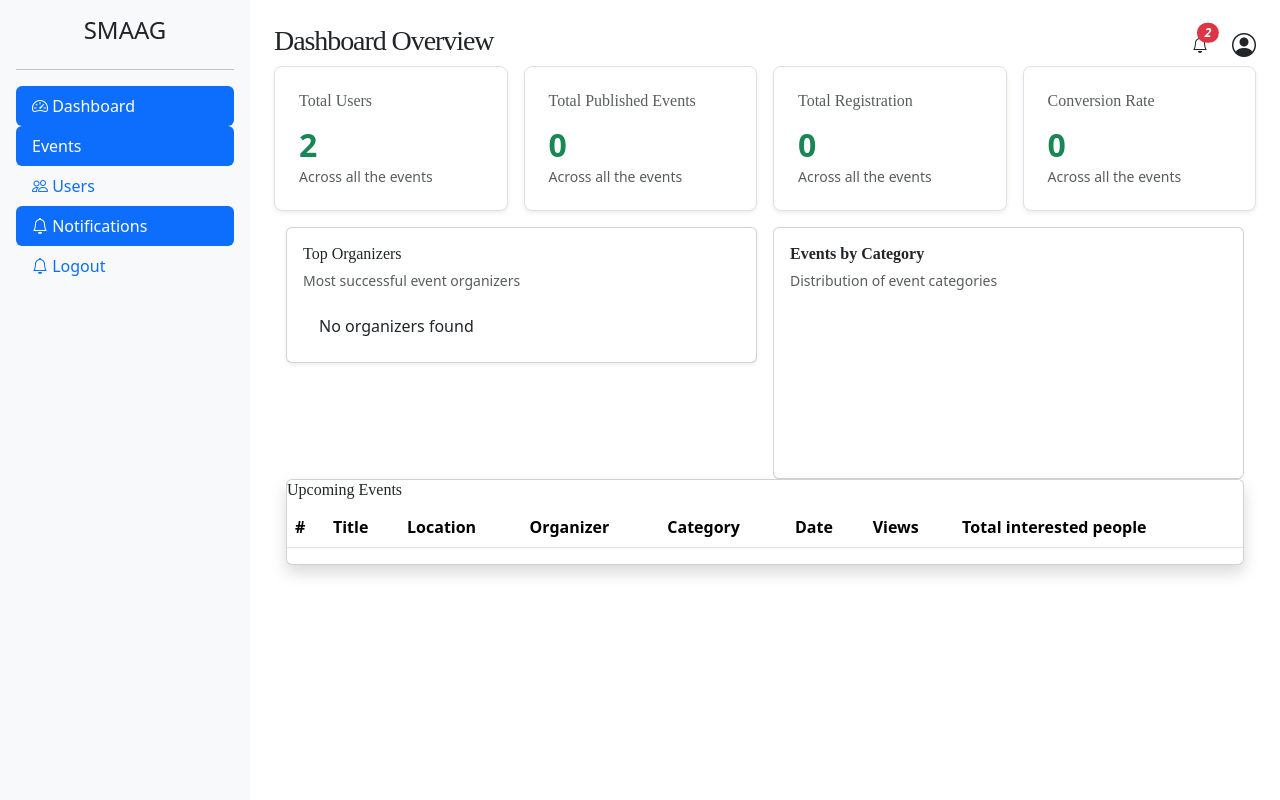
After one commit to NgobeseA/event_project, a Django app: page /admin-dashboard/ in a window 1280 px wide. The commit adds this page. Run offline with Django 5.2, Linux system fonts and the light colour scheme; data comes from the database, SQL or seed files in the repository; both versions use the stored data as it was after the commit; data that the repository does not hold is empty; a map, chart or similar area stays blank; some web fonts are replaced.

Commit message:
admin dashboard update

```diff
--- a/event_app/forms.py
+++ b/event_app/forms.py
@@ -182,7 +182,7 @@ class EventForm(forms.ModelForm):
             "title", "description", "category", "status",
             "start_date", "end_date", "start_time", "end_time",
             "venue", "city", "is_online", "online_link", "image", "tags",
-            "max_attendee", "registration_deadline",
+            "max_attendees", "registration_deadline",
         ]
         widgets = {
             "start_date": forms.DateInput(attrs={"type": "date", "class": "form-control"}),
@@ -198,7 +198,7 @@ class EventForm(forms.ModelForm):
             "category": forms.Select(attrs={"class": "form-select"}),
             "status": forms.Select(attrs={"class": "form-select"}),
             "is_online": forms.CheckboxInput(attrs={"class": "form-check-input"}),
-            "max_attendee": forms.NumberInput(attrs={"type": "date", "class": "form-control"}),
+            "max_attendees": forms.NumberInput(attrs={"type": "date", "class": "form-control"}),
             "registration_deadline": forms.DateInput(attrs={"type": "date", "class": "form-control"}),
 
         }
--- a/event_app/urls.py
+++ b/event_app/urls.py
@@ -7,6 +7,7 @@ urlpatterns = [
     path('', views.home_view, name='home'),
     path('register/', views.register_view, name='register'),
     path('login/', views.login_view, name='login'),
+    path('admin-dashboard/', views.admin_dashboard, name='admin_dashboard'),
     path('admin/create-user/', views.admin_create_user, name='admin_create_user'),
     path('events/<int:event_id>/register', event_views.register_for_event, name='register_for_event'),
     path('organizer-overview/', views.organizer_overview, name='organizer_overview'),
@@ -23,4 +24,6 @@ urlpatterns = [
     path('event-budget/', event_views.event_budget_view, name='event_budget'),
     path('search/', event_views.search_events, name='search'),
 
+    path('users/', views.users_list_view, name='users'),
+
 ] + static(settings.MEDIA_URL, document_root=settings.MEDIA_ROOT)
--- a/event_app/views.py
+++ b/event_app/views.py
@@ -1,9 +1,9 @@
 from django.shortcuts import render,redirect, get_object_or_404
 from django.contrib.auth import login, authenticate
-from django.contrib.auth import logout
+from django.contrib.auth import logout, get_user_model
 from django.contrib import messages
 from django.contrib.auth.decorators import login_required, user_passes_test
-from django.core.paginator import Paginator
+from django.core.paginator import Paginator, EmptyPage, PageNotAnInteger
 from django.contrib.auth.forms import AuthenticationForm
 from django.db.models import Count, F, Avg, Sum
 from datetime import datetime
@@ -14,8 +14,9 @@ from django.utils.timezone import now
 
 from .forms import UserRegistrationForm, AdminUserCreationForm, EventAttendeeRegistrationForm, EventForm
 from .models import Event, Attendee, EventRegistration, CustomUser
+from .filters import UserFilter
 
-
+User = get_user_model()
 # Create your views here.
 def admin_dashboard(request):
     # Stats
@@ -153,7 +154,7 @@ def attendee_logout(request):
 
 def dashboard(user):
     if is_admin(user):
-      return redirect('home')
+      return redirect('admin_dashboard')
     else:
         return redirect('organizer_overview')
 
@@ -378,3 +379,33 @@ def attendee_overview(request, attendee_id):
     }
 
     return render(request, 'attendee_dashboard.html', context)
+
+@login_required
+def users_list_view(request):
+    user = request.user
+
+    if is_admin(user):
+        users = User.objects.select_related('attendee_profile').all()
+        user_filter = UserFilter(request.GET, queryset=users)
+
+        paginator = Paginator(user_filter.qs, 20)
+        page_number = request.GET.get('page')
+
+        try:
+            page_obj = paginator.page(page_number)
+        except PageNotAnInteger:
+            page_obj = paginator.page(1)
+        except EmptyPage:
+            page_obj = paginator.page(paginator.number_pages)
+
+        context = {
+            'total_result': user_filter.qs.count(),
+            'filter': user_filter,
+            'page_obj': page_obj
+        }
+
+
+        return render(request, 'admin/users.html', context)
+    else:
+        messages.warning(request, 'Only admin can access this page. Please contact the admin')
+        return redirect('home')
--- a/templates/admin/base.html
+++ b/templates/admin/base.html
@@ -1,10 +1,31 @@
-{% extends "admin/base.html" %}
-{% block sidebar %}
-{{ block.super }}
-<hr>
-<ul class="nav flex-column">
-  <li class="nav-item">
-    <a class="nav-link" href="{% url 'custom-admin:pending-events' %}">📌 Pending Events</a>
-  </li>
-</ul>
-{% endblock %}
+{% load static %}
+<!DOCTYPE html>
+<html lang="en">
+<head>
+  <meta charset="UTF-8">
+  <meta name="viewport" content="width=device-width, initial-scale=1.0">
+  <title>{% block title %}{% endblock title %}</title>
+
+  <!-- Bootstrap & Bootstrap icons -->
+  <link href="https://cdn.jsdelivr.net/npm/bootstrap@5.3.7/dist/css/bootstrap.min.css" rel="stylesheet" integrity="sha384-LN+7fdVzj6u52u30Kp6M/trliBMCMKTyK833zpbD+pXdCLuTusPj697FH4R/5mcr" crossorigin="anonymous">
+  <link href="https://cdn.jsdelivr.net/npm/bootstrap-icons/font/bootstrap-icons.css" rel="stylesheet">
+
+  <!-- Custom css -->
+  <link rel="stylesheet" href="{% static 'css/style.css' %}">
+
+  <!-- Charts js -->
+  <script src="https://cdn.jsdelivr.net/npm/chart.js"></script>
+</head>
+<body>
+  <main class="d-flex">
+    <!-- sidebar -->
+    {% include "partials/sidebar.html" %}
+    <!-- Main Content -->
+    <div class="flex-grow-1 p-4">{% block content %} {% endblock content %}</div>
+  </main>
+
+
+  <script src="https://cdn.jsdelivr.net/npm/bootstrap@5.3.7/dist/js/bootstrap.bundle.min.js" integrity="sha384-ndDqU0Gzau9qJ1lfW4pNLlhNTkCfHzAVBReH9diLvGRem5+R9g2FzA8ZGN954O5Q" crossorigin="anonymous"></script>
+
+</body>
+</html>
--- a/templates/admin/pending_events.html
+++ b/templates/admin/pending_events.html
@@ -1,4 +1,4 @@
-{% extends "admin/base_site.html" %}
+{% extends "admin/base.html" %}
 
 {% block content %}
 <h1>Pending Events for Approval</h1>
--- a/templates/adminDashboard.html
+++ b/templates/adminDashboard.html
@@ -1,21 +1,22 @@
-{% extends "base.html" %}
+{% extends "admin/base.html" %}
 {% block title %}Admin Dashboard | EMS {% endblock title %}
 {% block content %}
-<div class="container">
-    <ul class="d-flex justify-content-between py-4">
-        <li><a href="">Analytics</a></li>
-    </ul>
+        <div class="d-flex justify-content-between">
+            <h3>Dashboard Overview</h3>
 
-    <div>
-        <h2>Platform Analytics</h2>
-        <div class="d-flex justify-content-between align-items-center">
-            <p>Comprehensive platform performance insights</p>
+            <!-- User Info -->
+            <div class="d-flex align-items-center">
+                <i class="bi bi-bell me-3 position-relative">
+                    <span class="position-absolute top-0 start-100 translate-middle badge rounded-pill bg-danger">
+                        {{total_users}}
+                    </span>
+                </i>
+                <span class="me-2">{{ request.user.username }}</span>
+                <i class="bi bi-person-circle fs-4"></i>
+            </div>
+        </div>
 
-            <a href="btn">Export Report</a>
-        </div>
-    </div>
-
-    <!-- Stats Cards -->
+        <!-- Stats Cards -->
     <div class="row g-3">
         <div class="col-md-3">
             <div class="card border rounded-3 p-4 mb-3 shadow-sm">
@@ -90,6 +91,24 @@
         </div>
     </div>
 
+<!-- End content main -->
+
+<div class="container">
+    <!-- <ul class="d-flex justify-content-between py-4">
+        <li><a href="">Analytics</a></li>
+    </ul>
+
+    <div>
+        <h2>Platform Analytics</h2>
+        <div class="d-flex justify-content-between align-items-center">
+            <p>Comprehensive platform performance insights</p>
+
+            <a href="btn">Export Report</a>
+        </div>
+    </div> -->
+
+
+
     <!-- Highlights -->
     <div class="row g-3">
         <!-- Top organizers -->
@@ -132,6 +151,39 @@
             </div>
         </div>
     </div>
+
+    <!-- Upcoming events -->
+    <div class="card shadow">
+        <h6>Upcoming Events</h6>
+
+        <table class="table">
+        <thead>
+            <tr>
+            <th scope="col">#</th>
+            <th scope="col">Title</th>
+            <th scope="col">Location</th>
+            <th scope="col">Organizer</th>
+            <th scope="col">Category</th>
+            <th scope="col">Date</th>
+            <th scope="col">Views</th>
+            <th scope="col">Total interested people</th>
+            </tr>
+        </thead>
+        <tbody>
+            {% for event in page_obj %}
+            <tr>
+                <th scope="row"></th>
+                <td>{{event.title}}</td>
+                <td>{{event.city}}</td>
+                <td>{{event.organizer}}</td>
+                <td>{{event.get_category_display_info}}</td>
+                <td>{{event.start_date}}</td>
+                <td>{{event.views_count}}</td>
+            </tr>
+            {%endfor%}
+        </tbody>
+    </table>
+    </div>
 </div>
 
 <script>
--- a/templates/create_event.html
+++ b/templates/create_event.html
@@ -102,7 +102,7 @@
 
     <div class="col-md-6">
       <label class="form-label">Maximum Attendence</label>
-      {{ form.max_attendee }}
+      {{ form.max_attendees }}
     </div>
 
     <div class="col-md-6">
--- /dev/null
+++ b/templates/partials/sidebar.html
@@ -0,0 +1,35 @@
+<div class="d-flex flex-column p-3 bg-light vh-100" style="width: 250px;">
+    <h4 class="text-center">SMAAG</h4>
+    <hr>
+    <ul class="nav nav-pills flex-column mb-auto">
+        <li class="nav-item">
+            <a href="{% url 'admin_dashboard' %}" class="nav-link {% if request.resolver_match.url_name == 'admin_dashboard' %} active {% endif %}">
+                <i class="bi bi-speedometer2"></i> Dashboard
+            </a>
+        </li>
+
+        <li class="nav-item">
+            <a href="{% url 'admin_dashboard' %}" class="nav-link {% if request.resolver_match.url_name == 'admin_dashboard' %} active {% endif %}">
+                <i class="bi bi-calender-events"></i> Events
+            </a>
+        </li>
+
+        <li class="nav-item">
+            <a href="{% url 'users' %}" class="nav-link {% if request.resolver_match.url_name == 'users' %} active {% endif %}">
+                <i class="bi bi-people"></i> Users
+            </a>
+        </li>
+
+        <li class="nav-item">
+            <a href="{% url 'admin_dashboard' %}" class="nav-link {% if request.resolver_match.url_name == 'admin_dashboard' %} active {% endif %}">
+                <i class="bi bi-bell"></i> Notifications
+            </a>
+        </li>
+
+        <li class="nav-item">
+            <a href="{% url 'logout' %}" class="nav-link">
+                <i class="bi bi-bell"></i> Logout
+            </a>
+        </li>
+    </ul>
+</div>
```
Also changed, not shown: event_app/filters.py (added, +53 -0 lines), templates/admin/index.html (deleted, +0 -12 lines), templates/admin/users.html (added, +54 -0 lines), db.sqlite3, requirements.txt (line endings or trailing spaces).
